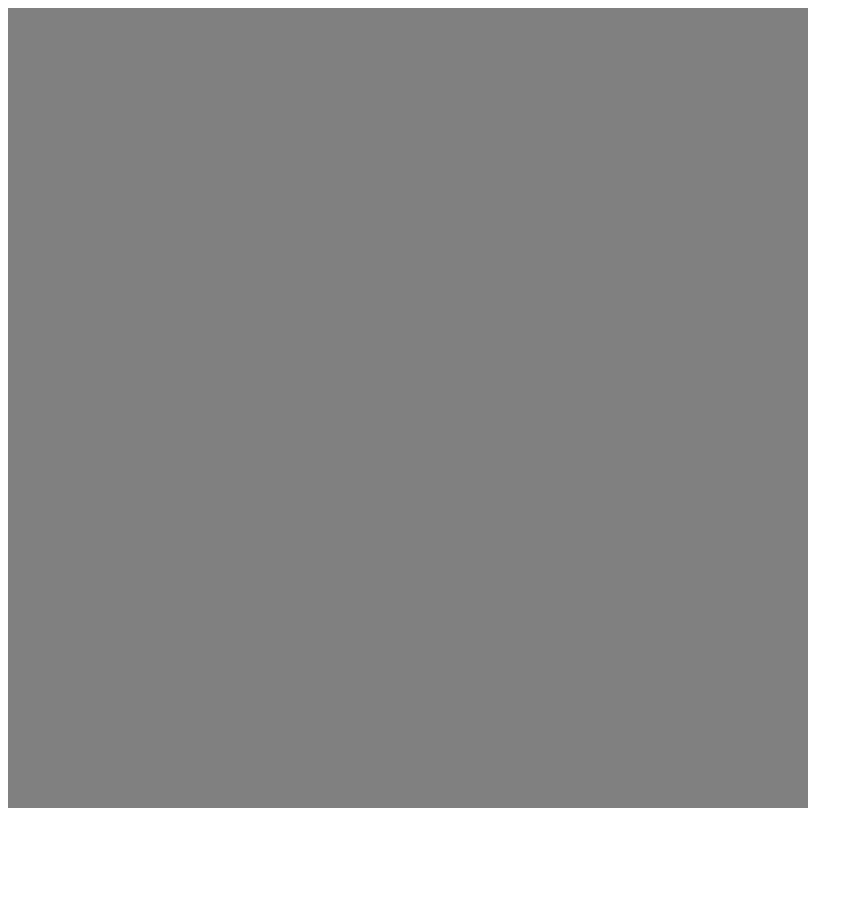
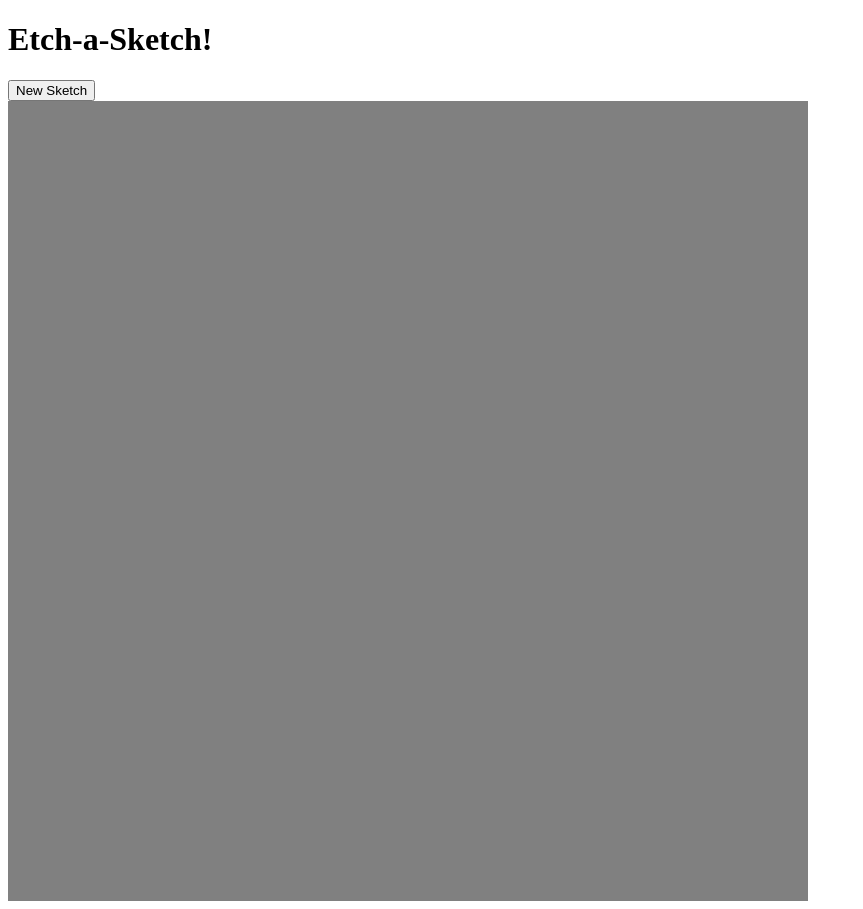
Before and after one commit to Mwigand32/etch-a-sketch, a plain HTML site: page index.html in a window 1280 px wide. Shown: the whole page, without its empty margins (0-863 px from the left). Before the commit the page ends 816 px from the top, so only its background shows below. Drawn offline with Linux system fonts and the light colour scheme.

Commit message:
Added heading and reset button to ui
'New Sketch' button can be used to create a new grid as large as 100x100 squares

```diff
--- a/index.html
+++ b/index.html
@@ -7,6 +7,10 @@
     </head>
 
     <body>
+        <h1>Etch-a-Sketch!</h1>
+
+        <button onclick="resetGrid()">New Sketch</button>
+
         <div class="container">
 
         </div>
```
